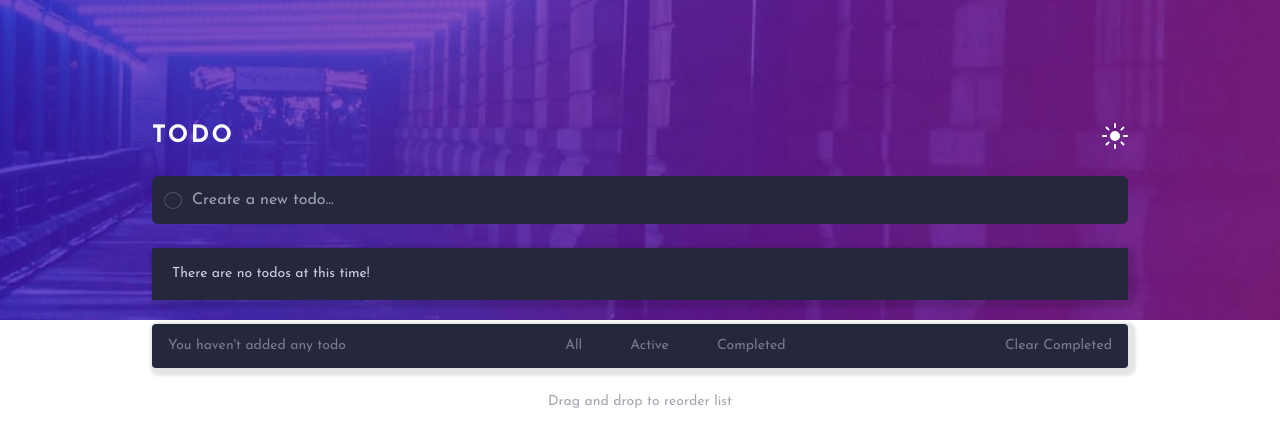
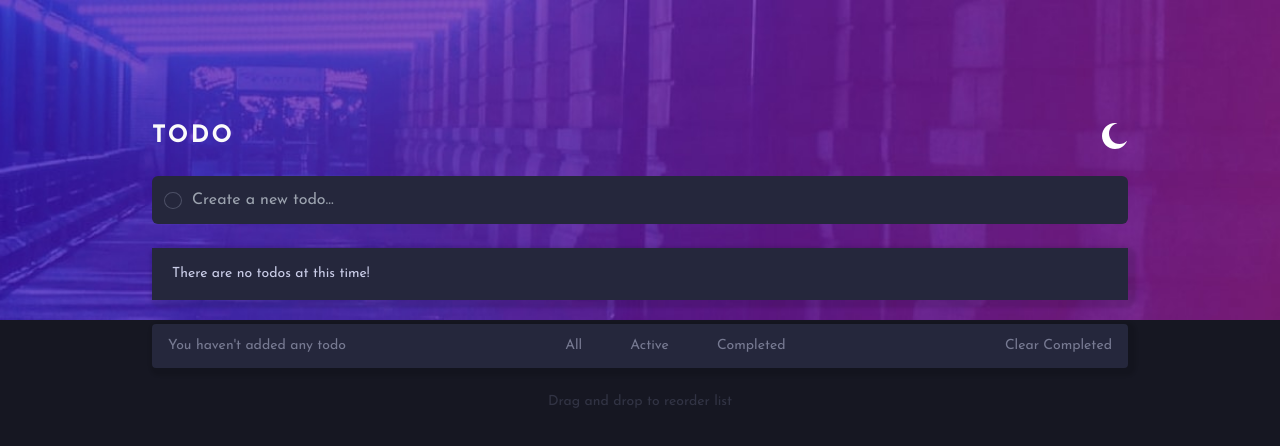
Before and after one commit to abdullah43577/To-Do-Application, a website built with Parcel: page src/index.html in a window 1280 px wide. Both pictures are taken after a click on the picture 1115 px from the left and 136 px from the top of the page. Built offline with nearby package versions, Linux system fonts and the light colour scheme.

Commit message:
fixed some bugs

```diff
--- a/src/app/script.js
+++ b/src/app/script.js
@@ -16,7 +16,6 @@ class Todo {
     this.completedBtn = document.querySelector('.completed');
     this.navBtns = document.querySelectorAll('.nav');
     this.bgToggle = document.querySelector('.bgToggle');
-    this.body = document.querySelector('body');
     this.itemsCounter = document.querySelector('.itemsCounter');
     this.clearCompleted = document.querySelector('.clearCompleted');
 
@@ -74,9 +73,10 @@ class Todo {
   }
 
   _toggleBackgroundColor() {
-    this.body.classList.toggle('dark');
+    // accessing the root element of the document
+    document.documentElement.classList.toggle('dark');
 
-    if (this.body.classList.contains('dark')) {
+    if (this.document.documentElement.classList.contains('dark')) {
       this.bgToggle.src = sunIcon;
       this.bgToggle.alt = 'icon sun';
     } else {
--- a/src/index.html
+++ b/src/index.html
@@ -10,7 +10,7 @@
     <script src="./app/script.js" type="module"></script>
     <title>Frontend Mentor | Todo App</title>
   </head>
-  <body class="bg-white dark:bg-veryDarkBlue">
+  <body class="dark:bg-veryDarkBlue">
     <header
       class="lg:bg[url('../images/bg-desktop-light.jpg')] h-[40vh] bg-[url('../images/bg-mobile-light.jpg')] bg-cover bg-center bg-no-repeat dark:bg-[url('../images/bg-mobile-dark.jpg')] dark:lg:bg-[url('../images/bg-desktop-dark.jpg')]"
     ></header>
```
Also changed, not shown: dist/index.html, 6 other files.
